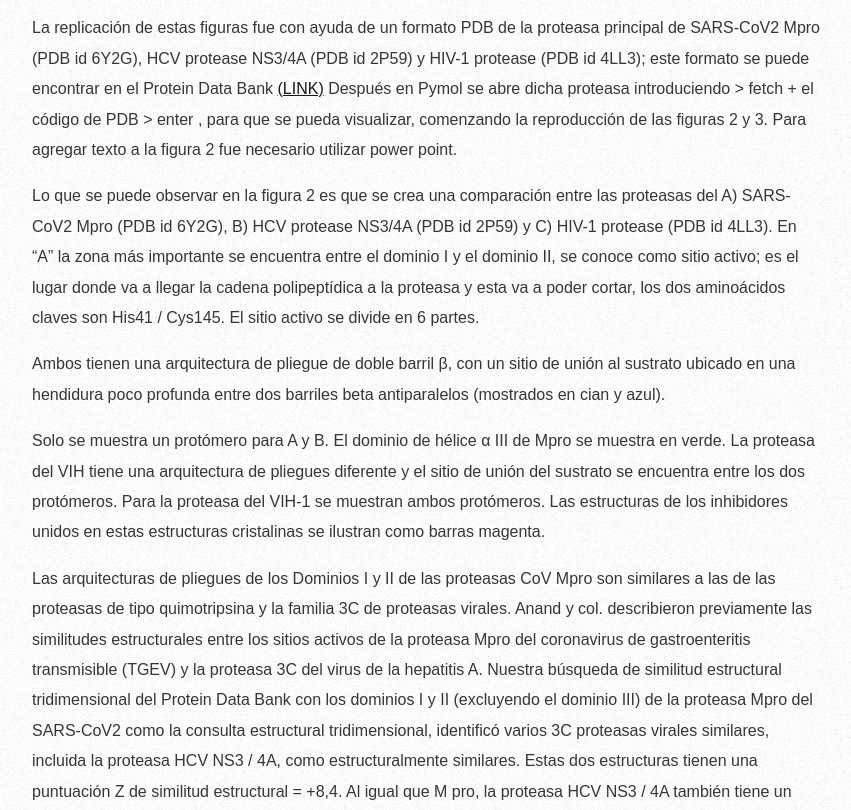
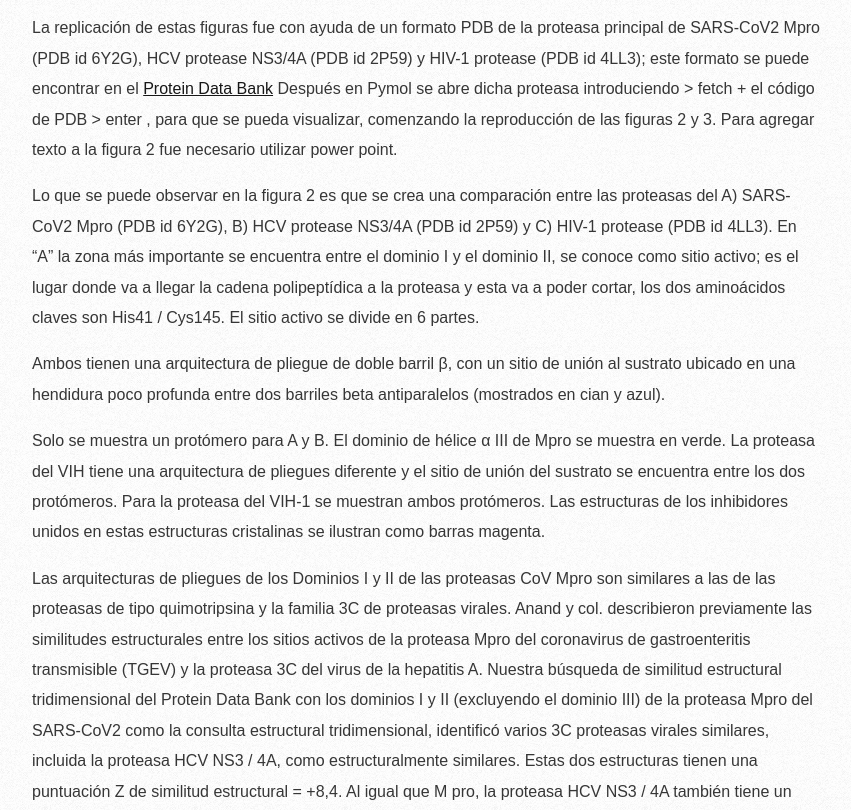
Before and after one commit to Fredie03/Challenge_CdCMx-Team18, a plain HTML site: page index.html in a window 1280 px wide. Shown: the part 4973-5783 px from the top of the page, without its empty margins (418-1269 px from the left). Drawn offline with Linux system fonts and the light colour scheme.

Commit message:
Update index.html

```diff
--- a/index.html
+++ b/index.html
@@ -99,7 +99,7 @@ Released   : 20140221
 					<img src="https://raw.githubusercontent.com/Fredie03/Challenge_CdCMx-Team18/master/images/Fig_3_Reep.jpeg" width="350" height="170" />
 					<img src="https://raw.githubusercontent.com/Fredie03/Challenge_CdCMx-Team18/master/images/Figura_3_Rep.jpeg" width="350" height="170" />
 
-					<p> La replicación de estas figuras fue con ayuda de un formato PDB de la proteasa principal de SARS-CoV2 Mpro (PDB id 6Y2G), HCV protease NS3/4A (PDB id 2P59) y HIV-1 protease (PDB id 4LL3); este formato se puede encontrar en el Protein Data Bank <a href= "https://www.rcsb.org/">(LINK)</a> Después en Pymol se abre dicha proteasa introduciendo > fetch + el código de PDB > enter , para que se pueda visualizar, comenzando  la reproducción de las figuras 2 y 3. Para agregar texto a la figura 2 fue necesario utilizar power point.<p>
+					<p> La replicación de estas figuras fue con ayuda de un formato PDB de la proteasa principal de SARS-CoV2 Mpro (PDB id 6Y2G), HCV protease NS3/4A (PDB id 2P59) y HIV-1 protease (PDB id 4LL3); este formato se puede encontrar en el <a href= "https://www.rcsb.org/">Protein Data Bank</a> Después en Pymol se abre dicha proteasa introduciendo > fetch + el código de PDB > enter , para que se pueda visualizar, comenzando  la reproducción de las figuras 2 y 3. Para agregar texto a la figura 2 fue necesario utilizar power point.<p>
 					<p> Lo que se puede observar en la figura 2 es que se crea una comparación entre las proteasas del A) SARS-CoV2 Mpro (PDB id 6Y2G), B) HCV protease NS3/4A (PDB id 2P59) y C) HIV-1 protease (PDB id 4LL3). En “A” la zona más importante se encuentra entre el dominio I y el dominio II, se conoce como sitio activo; es el lugar donde va a llegar la cadena polipeptídica a la proteasa y esta va a poder cortar, los dos aminoácidos claves son His41 / Cys145. El sitio activo se divide en 6 partes.<p>
 					<p> Ambos tienen una arquitectura de pliegue de doble barril β, con un sitio de unión al sustrato ubicado en una hendidura poco profunda entre dos barriles beta antiparalelos (mostrados en cian y azul).<p>
 					<p> Solo se muestra un protómero para A y B. El dominio de hélice α III de Mpro se muestra en verde. La proteasa del VIH tiene una arquitectura de pliegues diferente y el sitio de unión del sustrato se encuentra entre los dos protómeros. Para la proteasa del VIH-1 se muestran ambos protómeros. Las estructuras de los inhibidores unidos en estas estructuras cristalinas se ilustran como barras magenta.<p>
```
